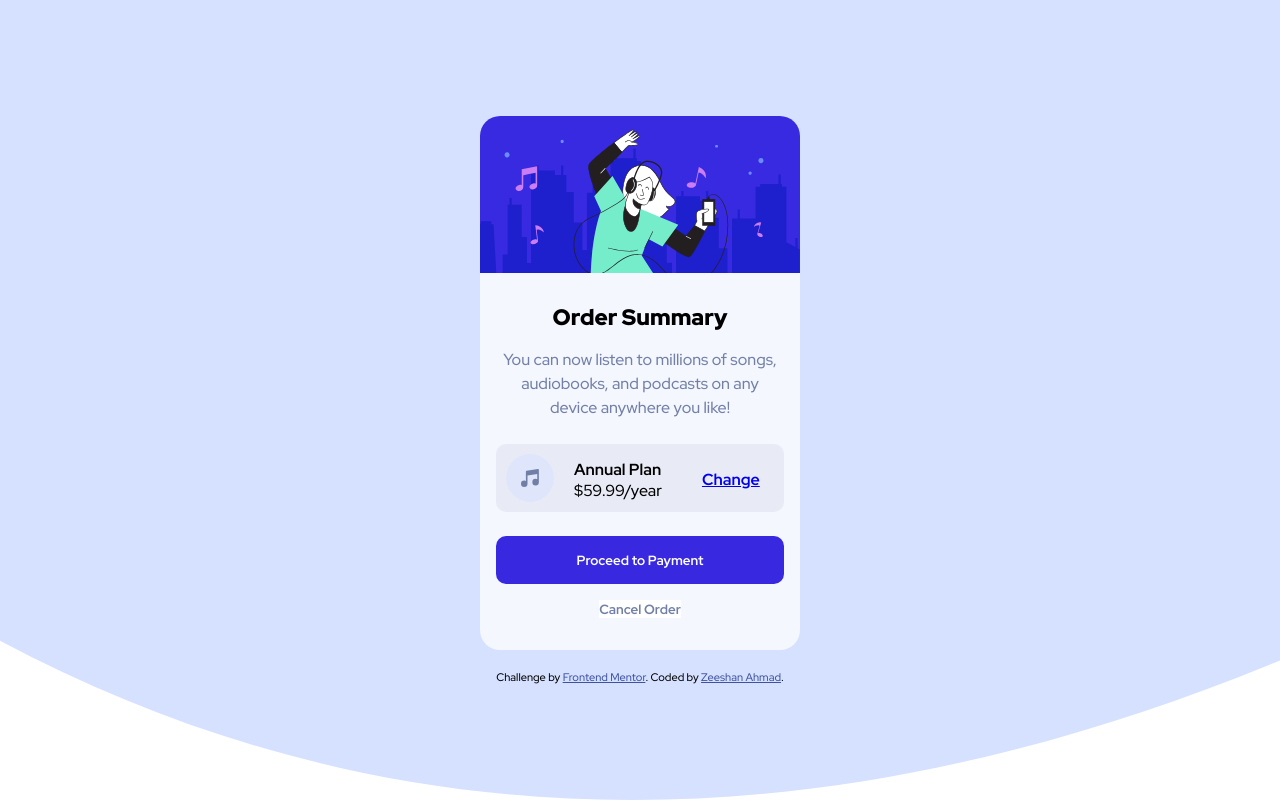
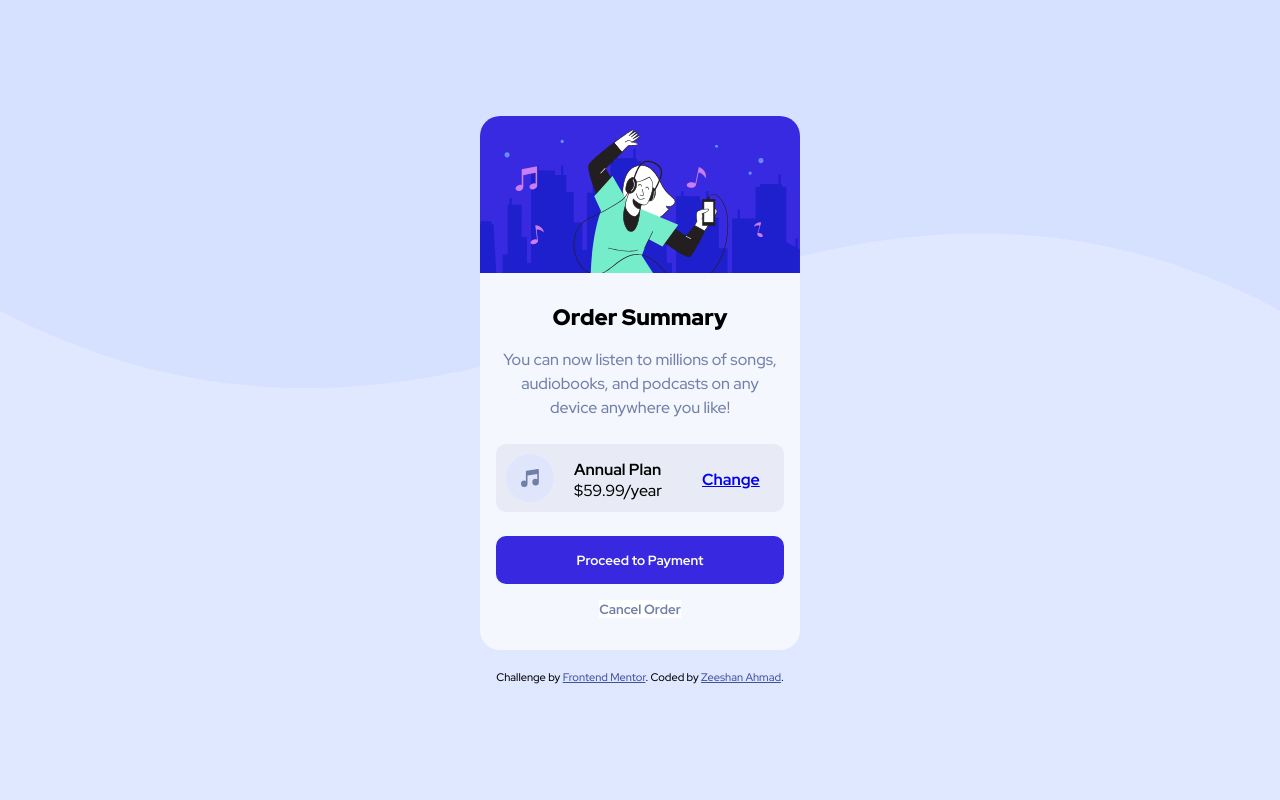
Before and after one commit to XeeshanAhmad/Order-Summary-Component, a plain HTML site: page index.html in a window 1280 px wide. Drawn offline with Linux system fonts and the light colour scheme.

Commit message:
changes added to background img

```diff
--- a/style.css
+++ b/style.css
@@ -21,6 +21,10 @@ body{
   justify-content: center;
   align-items: center;
   min-height: 100vh;
+  background-position: top;
+  background-repeat: no-repeat;
+  background-color: var(--Pale-blue);
+  background-size: contain;
 }
 
 h2{
```
